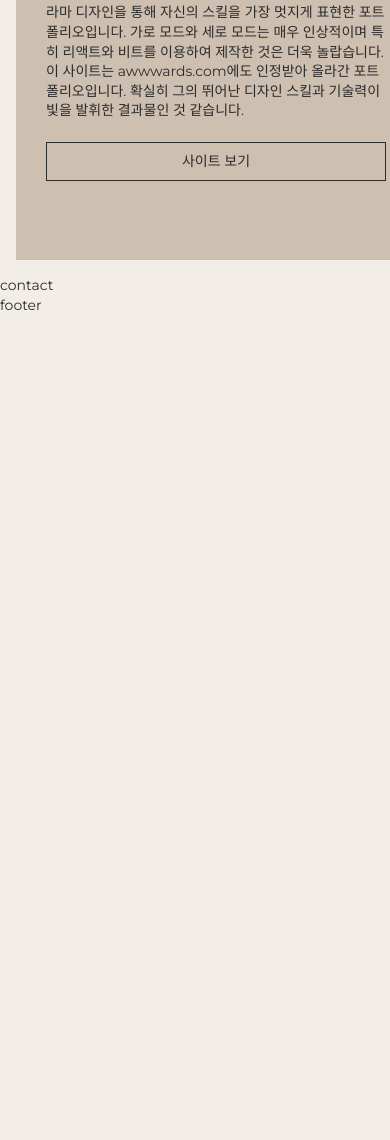
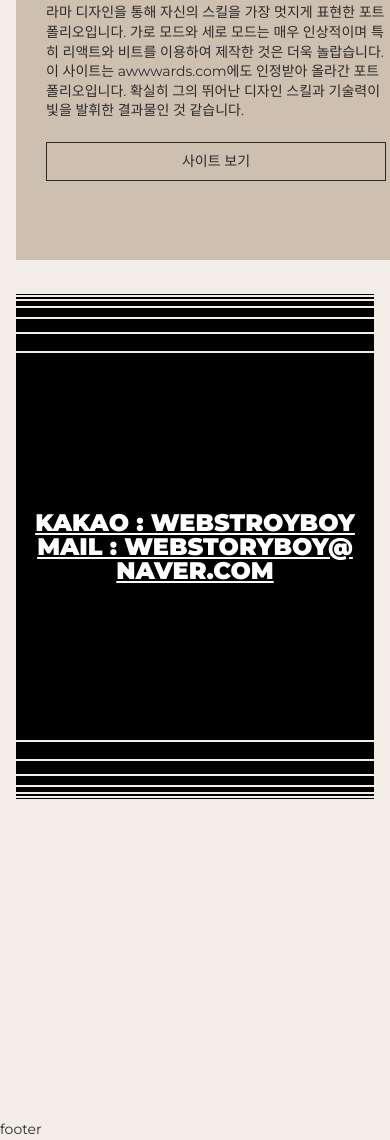
Before and after one commit to snstkfkadkfka/port2023-vite, a website built with Vite: page src/index.html in a window 390 px wide. Shown: the part 5785-6925 px from the top of the page. Before the commit the page ends 6100 px from the top, so only its background shows below. Built offline with nearby package versions, Linux system fonts and the light colour scheme; a small style sheet from the web is missing; files whose address does not match are found by name; a web font is replaced by a local one.

Commit message:
🤓연락처 완료

```diff
--- a/src/assets/css/section/contact.css
+++ b/src/assets/css/section/contact.css
@@ -1 +1,111 @@
-#contact{}
+#contact {
+    height: 100vh;
+}
+.contact__inner {
+    width: 100%;
+    height: 100%;
+    padding: 16px;
+    align-items: flex-start;
+    justify-content: flex-end;
+    flex-direction: column;
+}
+.contact__title {
+    font-size: 10vw;
+    text-transform: uppercase;
+    line-height: 1;
+    font-weight: 800;
+    white-space: nowrap;
+    text-indent: -0.5vw;
+    letter-spacing: -0.3vw;
+}
+.contact__text {
+    width: 100%;
+    height: 40vh;
+    background-color: var(--black);
+    color: var(--white);
+    display: flex;
+    align-items: center;
+    justify-content: center;
+    flex-direction: column;
+    position: relative;
+}
+.contact__text .text {
+    font-size: 3vw;
+    line-height: 1;
+    font-weight: 900;
+    text-transform: uppercase;
+    text-decoration: underline;
+    text-align: center;
+    position: relative;
+    z-index: 100;
+    transition: all 0.3s;
+    cursor: all-scroll;
+}
+
+.contact__lines .line {
+    display: block;
+    width: 100%;
+    height: 1px;
+    background-color: var(--black);
+    margin-bottom: 0.5vw;
+}
+.contact__lines.top .line {
+    margin-top: 0.5vw;
+    margin-bottom: 0;
+    display: none;
+}
+.contact__lines.top .line:nth-child(1){
+    height: 1px;
+}
+.contact__lines.top .line:nth-child(2){
+    height: 2px;
+}
+.contact__lines.top .line:nth-child(3){
+    height: 5px;
+}
+.contact__lines.top .line:nth-child(4){
+    height: 9px;
+}
+.contact__lines.top .line:nth-child(5){
+    height: 13px;
+}
+.contact__lines.top .line:nth-child(6){
+    height: 17px;
+}
+.contact__lines.top .line:nth-child(7){
+    height: 25px;
+}
+.contact__lines .line:nth-child(1){
+    height: 25px;
+}
+.contact__lines .line:nth-child(2){
+    height: 17px;
+}
+.contact__lines .line:nth-child(3){
+    height: 13px;
+}
+.contact__lines .line:nth-child(4){
+    height: 9px;
+}
+.contact__lines .line:nth-child(5){
+    height: 5px;
+}
+.contact__lines .line:nth-child(6){
+    height: 2px;
+}
+.contact__lines .line:nth-child(7){
+    height: 1px;
+}
+@media (max-width: 800px){
+    .contact__title {
+        display: none;
+    }
+    .contact__lines.top .line {
+        display: block;
+    }
+    .contact__text .text {
+        font-size: 24px;
+        padding: 0 16px;
+        word-break: break-all;
+    }
+}
--- a/src/index.html
+++ b/src/index.html
@@ -250,7 +250,7 @@
                     <article class="port__item p3">
                         <span class="num">03.</span>
                         <a href="https://github.com/YeoDaSeul4355/portfolio" class="img" target="_blank">
-                            <img src="assets/img/port03.jpg" alt="여다슬 포트폴리오" />
+                            <img src="assets/img/port03.png" alt="여다슬 포트폴리오" />
                         </a>
                         <h3 class="title">열정이 넘치는 포트폴리오</h3>
                         <p class="desc">
@@ -286,7 +286,8 @@
                             사이트에는 탁월한 디자인과 창의적인 애니메이션들이 어우러져, 사용자들에게 인상적인 시각적인 효과를 줍니다.
                             애니메이션은 적절히 사용되어 사이트를 더욱 생동감 있게 만들어주는 포트폴리오입니다.
                         </p>
-                        <a href="https://junseungpark.github.io/portfolio/index3.html" target="_blank" class="site">사이트 보기</a>
+                        <a href="https://junseungpark.github.io/portfolio/index3.html" target="_blank" class="site">사이트
+                            보기</a>
                     </article>
                     <article class="port__item p6">
                         <span class="num">06.</span>
@@ -299,7 +300,8 @@
                             포트폴리오 내의 각 작품들은 디테일한 디자인과 탁월한 시각적 표현력을 갖추고 있어, 주인공의 뛰어난 예술적 감각을 느낄 수 있습니다.
                             화려한 애니메이션 효과와 부드러운 전환은 사이트를 더욱 생동감 있게 만들어주며, 사용자들에게 색다른 경험을 선사합니다.
                         </p>
-                        <a href="https://webstoryboy.github.io/port2023/portfolio-student/DavidYang/index.html" target="_blank" class="site">사이트 보기</a>
+                        <a href="https://webstoryboy.github.io/port2023/portfolio-student/DavidYang/index.html"
+                            target="_blank" class="site">사이트 보기</a>
                     </article>
                     <article class="port__item p7">
                         <span class="num">07.</span>
@@ -313,7 +315,8 @@
                             배경과 움직이는 요소들이 조화롭게 어우러져, 사이트 전반에 걸쳐 깊이와 입체감을 느낄 수 있습니다.
                             스크롤에 따라 움직이는 요소들은 마치 세계를 탐험하는 듯한 느낌을 주며, 사용자들을 끌어들이는 매력적인 요소로 작용합니다.
                         </p>
-                        <a href="https://webstoryboy.github.io/port2023/portfolio-student/TaeyongLee/index.html" target="_blank" class="site">사이트 보기</a>
+                        <a href="https://webstoryboy.github.io/port2023/portfolio-student/TaeyongLee/index.html"
+                            target="_blank" class="site">사이트 보기</a>
                     </article>
                     <article class="port__item p8">
                         <span class="num">08.</span>
@@ -329,7 +332,8 @@
                             각 페이지의 이동이 자연스럽고 사용자들이 원활하게 사이트를 탐색할 수 있도록 배려된 구성은
                             개발자의 디자인 능력을 잘 보여주는 특징입니다.
                         </p>
-                        <a href="https://webstoryboy.github.io/port2023/portfolio-student/HyunroKim/index.html" target="_blank" class="site">사이트 보기</a>
+                        <a href="https://webstoryboy.github.io/port2023/portfolio-student/HyunroKim/index.html"
+                            target="_blank" class="site">사이트 보기</a>
                     </article>
                     <article class="port__item p9">
                         <span class="num">09.</span>
@@ -343,7 +347,8 @@
                             스크롤의 움직임을 통해 작품들이 서서히 드러나고, 각 페이지 간의 전환은 자연스럽고 부드럽습니다.
                             이러한 트랜지션과 애니메이션들이 작품들의 내용과 테마를 더욱 강조해줍니다.
                         </p>
-                        <a href="https://webstoryboy.github.io/port2023/portfolio-student/ChoJaeHyung/index.html" target="_blank" class="site">사이트 보기</a>
+                        <a href="https://webstoryboy.github.io/port2023/portfolio-student/ChoJaeHyung/index.html"
+                            target="_blank" class="site">사이트 보기</a>
                     </article>
                     <article class="port__item p10">
                         <span class="num">10.</span>
@@ -357,7 +362,8 @@
                             사이트의 디자인은 깔끔하고 단정하면서도 특유의 감성과 풍부한 표현력이 느껴집니다.
                             간결한 레이아웃과 모던한 색상 선택은 주인공의 디자인 감각을 잘 보여주는 특징입니다.
                         </p>
-                        <a href="https://webstoryboy.github.io/port2023/portfolio-student/JooHyeji/index.html" target="_blank" class="site">사이트 보기</a>
+                        <a href="https://webstoryboy.github.io/port2023/portfolio-student/JooHyeji/index.html"
+                            target="_blank" class="site">사이트 보기</a>
                     </article>
 
 
@@ -365,7 +371,41 @@
             </div>
         </section>
 
-        <section id="contact">contact</section>
+        <section id="contact">
+            <div class="contact__inner">
+                <h2 class="contact__title">Contact</h2>
+                <div class="contact__lines top" aria-hidden="true">
+                    <span class="line"></span>
+                    <span class="line"></span>
+                    <span class="line"></span>
+                    <span class="line"></span>
+                    <span class="line"></span>
+                    <span class="line"></span>
+                    <span class="line"></span>
+                </div>
+                <div class="contact__text">
+                    <div class="text">
+                        <div>
+                            <a href="https://open.kakao.com/o/gM7YLzwf" target="_blank">KAKAO : Webstroyboy</a>
+
+                        </div>
+                        <div>
+                            <a href="mailto:webstoryboy@naver.com" target="_blank">mail : WEBSTORYBOY@NAVER.COM</a>
+                        </div>
+
+                    </div>
+                </div>
+                <div class="contact__lines bottpm" aria-hidden="true">
+                    <span class="line"></span>
+                    <span class="line"></span>
+                    <span class="line"></span>
+                    <span class="line"></span>
+                    <span class="line"></span>
+                    <span class="line"></span>
+                    <span class="line"></span>
+                </div>
+            </div>
+        </section>
     </main>
     <!-- //main -->
 
```
